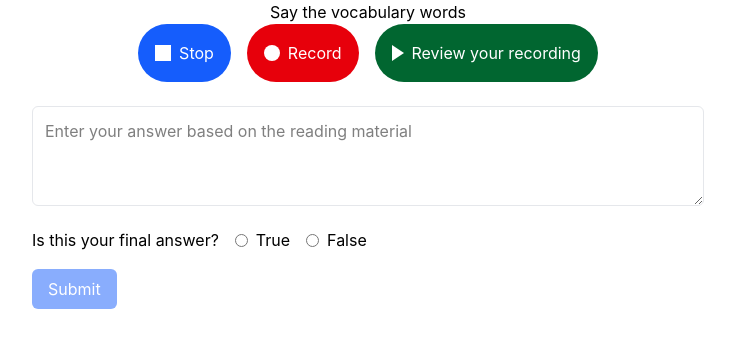
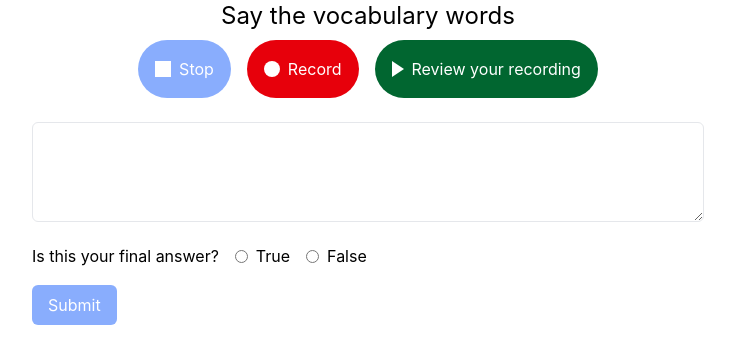
Before and after one commit to rymanacevedo/vista-higher-learning, a React (Vite) app: page / in a window 1280 px wide. Shown: the top 364 px of the page, without its empty margins (272-1007 px from the left). Built offline with nearby package versions, Linux system fonts and the light colour scheme.

Commit message:
addeed state for idle, reviewing and recording

```diff
--- a/src/App.tsx
+++ b/src/App.tsx
@@ -1,22 +1,56 @@
 import { useState } from "react";
+
+type RecordingStates = 'idle' | 'recording' | 'reviewing';
 
 export default function App() {
   const [finalAnswer, setFinalAnswer] = useState('');
+  const [recordingState, setRecordingState] = useState<RecordingStates>('idle');
+
+  const handleStop = () => {
+    if (recordingState === 'recording') {
+      const textarea = document.querySelector('textarea');
+      if (textarea) {
+        textarea.focus();
+      }
+    }
+    setRecordingState('idle');
+  };
+
+  const handleRecord = () => {
+    setRecordingState(recordingState === 'recording' ? 'idle' : 'recording');
+  };
+
+  const handleReview = () => {
+    setRecordingState(recordingState === 'reviewing' ? 'idle' : 'reviewing');
+  };
+
   return (
     <>
-      <h1 className="flex justify-center items-center">Say the vocabulary words</h1>
+      <h1 className="flex justify-center items-center text-2xl mb-2">Say the vocabulary words</h1>
       <div className="space-x-4 space-y-0 flex items-center justify-center max-[350px]:flex-col max-[350px]:space-x-0 max-[350px]:space-y-4">
-        <button className="inline-flex items-center justify-center rounded-full border border-transparent cursor-pointer bg-blue-600 text-white p-4 hover:ring-[0.75em] hover:ring-blue-200 focus:ring-[0.75em] focus:ring-blue-200 transition-all">
+        <button
+          type="button"
+          onClick={handleStop}
+          className={`inline-flex items-center justify-center rounded-full border border-transparent cursor-pointer bg-blue-600 text-white p-4 hover:ring-[0.75em] hover:ring-blue-200 focus:ring-[0.75em] focus:ring-blue-200 transition-all ${recordingState !== 'idle' ? 'opacity-100' : 'opacity-50'}`}
+        >
           <span className="w-4 h-4 bg-white mr-2" />
           <span>Stop</span>
         </button>
 
-        <button className="inline-flex items-center justify-center rounded-full border border-transparent cursor-pointer bg-red-600 text-white p-4 hover:ring-[0.75em] hover:ring-red-200 focus:ring-[0.75em] focus:ring-red-200 transition-all">
+        <button
+          type="button"
+          onClick={handleRecord}
+          className={`inline-flex items-center justify-center rounded-full border border-transparent cursor-pointer bg-red-600 text-white p-4 hover:ring-[0.75em] hover:ring-red-200 focus:ring-[0.75em] focus:ring-red-200 transition-all ${recordingState === 'recording' ? 'ring-[0.75em] ring-red-200' : ''}`}
+        >
           <span className="w-4 h-4 bg-white rounded-full mr-2" />
           <span>Record</span>
         </button>
 
-        <button className="inline-flex items-center justify-center rounded-full border border-transparent cursor-pointer bg-green-800 text-white p-4 hover:ring-[0.75em] hover:ring-green-200 focus:ring-[0.75em] focus:ring-green-200 transition-all">
+        <button
+          type="button"
+          onClick={handleReview}
+          className={`inline-flex items-center justify-center rounded-full border border-transparent cursor-pointer bg-green-800 text-white p-4 hover:ring-[0.75em] hover:ring-green-200 focus:ring-[0.75em] focus:ring-green-200 transition-all ${recordingState === 'reviewing' ? 'ring-[0.75em] ring-green-200' : ''}`}
+        >
           <span className="w-0 h-0 border-t-[8px] border-t-transparent border-b-[8px] border-b-transparent border-l-[12px] border-l-white mr-2" />
           <span>Review your recording</span>
         </button>
@@ -25,7 +59,6 @@ export default function App() {
       <div className="w-full max-w-2xl mx-auto mt-6">
         <textarea
           className="w-full p-3 border rounded-md min-h-[100px] focus:outline-none focus:ring-2 focus:ring-blue-500"
-          placeholder="Enter your answer based on the reading material"
         />
       </div>
 
```
